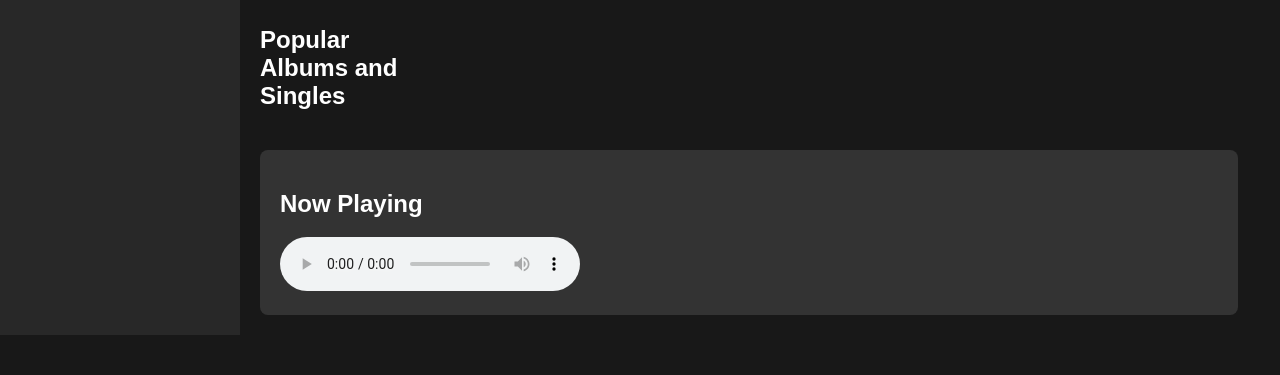
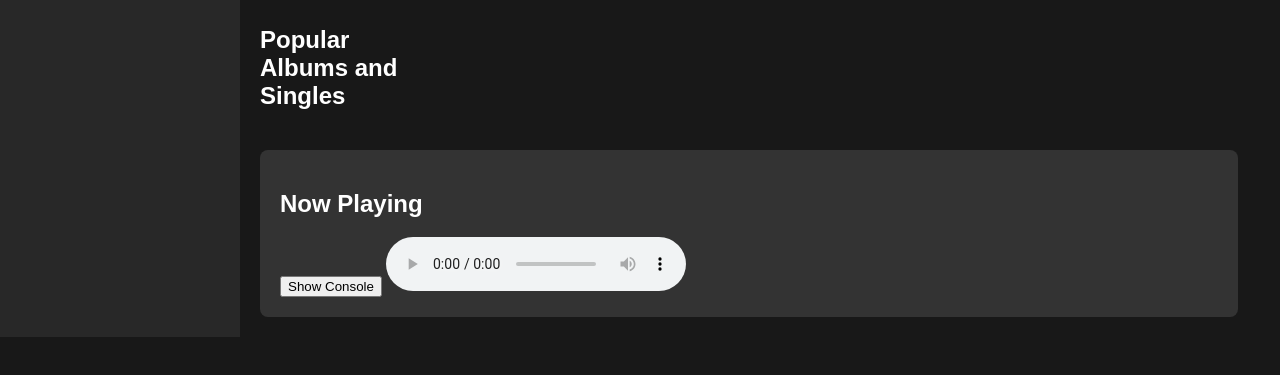
Before and after one commit to quickflick-devs/spotify-clone, a plain HTML site: page index.html in a window 1280 px wide. Shown: the part 165-540 px from the top of the page. Drawn offline with Linux system fonts and the light colour scheme.

Commit message:
Update index.html

```diff
--- a/index.html
+++ b/index.html
@@ -32,6 +32,7 @@
             <div id="currentSong">
                 <!-- Current song details will be displayed here -->
             </div>
+            <button id="toggleConsole">Show Console</button>
             <audio id="audioPlayer" controls>
                 Your browser does not support the audio element.
             </audio>
```
